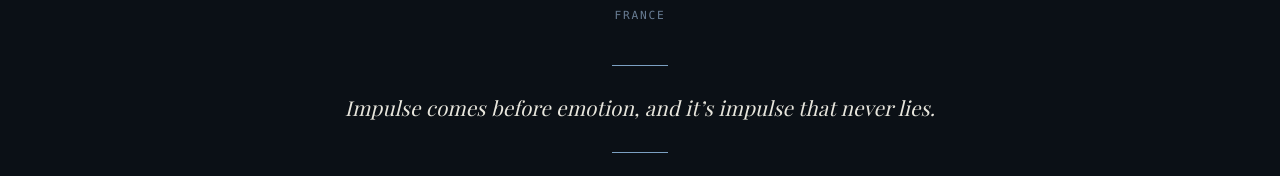
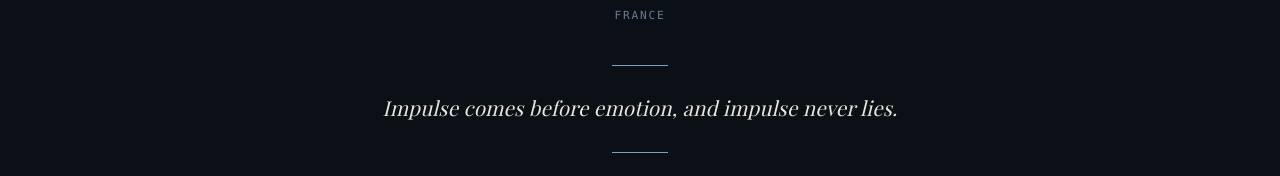
Before and after one commit to gladiamrc92/pro.gladiamarchetti.com, a plain HTML site: page acting.html in a window 1280 px wide. Shown: the part 870-1046 px from the top of the page. Drawn offline with Linux system fonts and the light colour scheme.

Commit message:
Frase dell'impulso: 'and impulse never lies' (19/11)

```diff
--- a/acting.html
+++ b/acting.html
@@ -1892,8 +1892,8 @@ window.GM_INDIRIZZI = { pagina: 'recitazione', lingua: 'en', radice: false, mapp
      della freccia, come su Danza dal 2/9 e su Coreografia dal 3/9. -->
 <p class="works-line is-hero solo-largo-stretto" data-i18n="it">L&rsquo;impulso arriva prima dell&rsquo;emozione, e non mente mai.</p>
   <p class="works-line is-hero solo-stretto" data-i18n="it">L&rsquo;impulso arriva prima<br>dell&rsquo;emozione, e non mente mai.</p>
-<p class="works-line is-hero solo-largo-stretto" data-i18n="en">Impulse comes before emotion, and it&rsquo;s impulse that never lies.</p>
-  <p class="works-line is-hero solo-stretto" data-i18n="en">Impulse comes before emotion,<br>and it&rsquo;s impulse that never lies.</p>
+<p class="works-line is-hero solo-largo-stretto" data-i18n="en">Impulse comes before emotion, and impulse never lies.</p>
+  <p class="works-line is-hero solo-stretto" data-i18n="en">Impulse comes before emotion,<br>and impulse never lies.</p>
 <p class="works-line is-hero solo-largo-stretto" data-i18n="fr">Avant l&rsquo;&eacute;motion, il y a l&rsquo;impulsion, et c&rsquo;est elle qui ne ment jamais.</p>
   <p class="works-line is-hero solo-stretto" data-i18n="fr">Avant l&rsquo;&eacute;motion, il y a l&rsquo;impulsion,<br>et c&rsquo;est elle qui ne ment jamais.</p>
 
```
Also changed, not shown: comedienne.html (+2 -2 lines), recitazione.html (+2 -2 lines).
